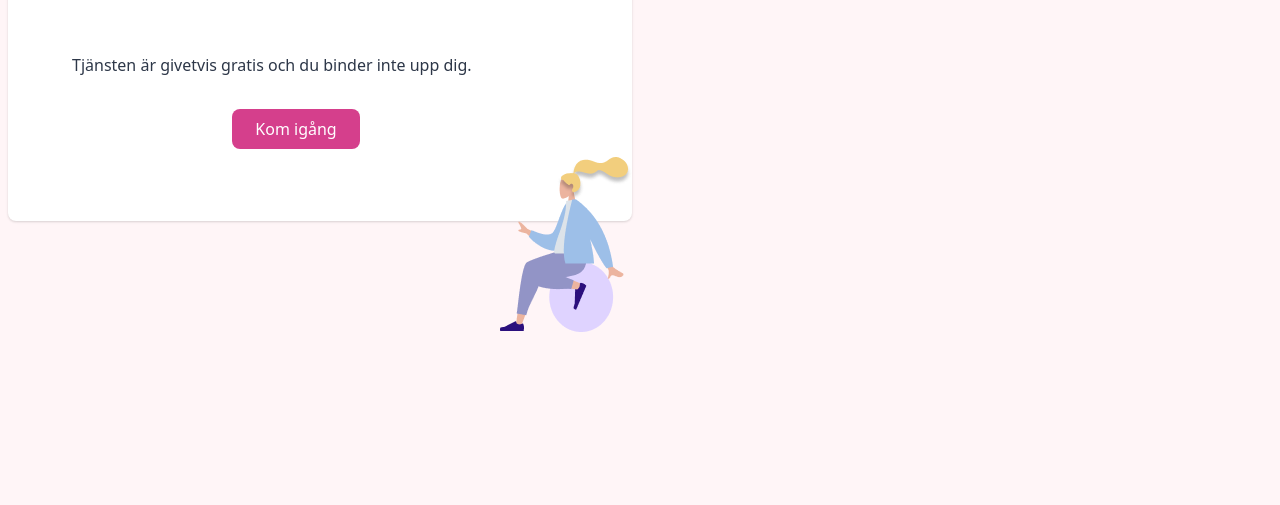
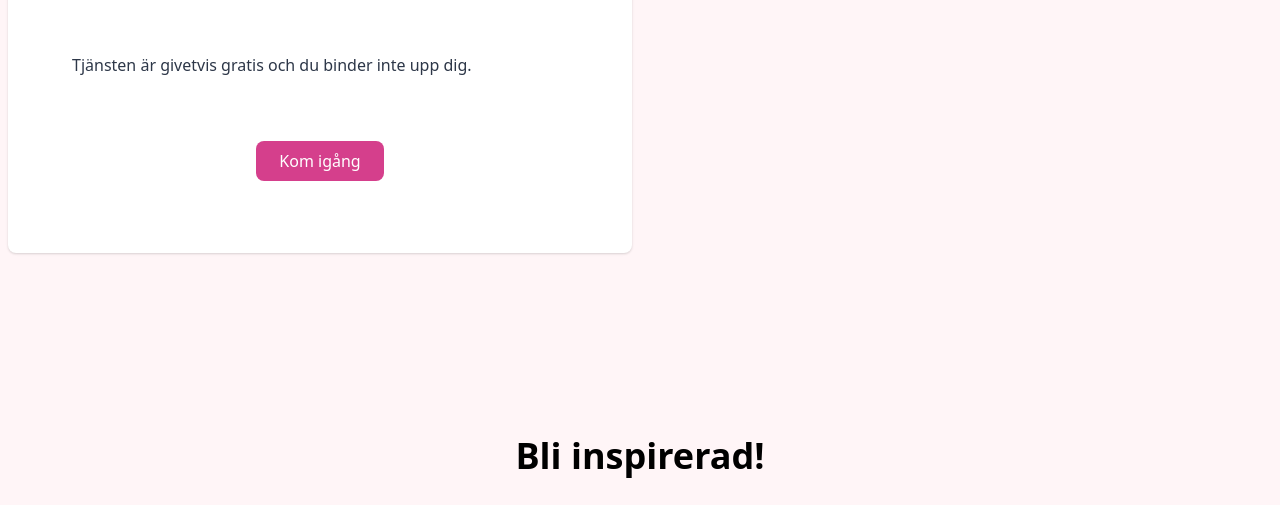
Before and after one commit to ClaesPhilip/letsgig-v2, a Gatsby site: page /newindex in a window 1280 px wide. Shown: the part 1261-1766 px from the top of the page. Built offline with nearby package versions, Linux system fonts and the light colour scheme; Gatsby itself is replaced by a stand-in of ours; what @tailwindcss/custom-forms would draw is missing.

Commit message:
Update infoRegister.js

```diff
--- a/src/components/infoRegister.js
+++ b/src/components/infoRegister.js
@@ -1,7 +1,7 @@
 import React from "react";
 
 import phone from '../images/phoneImg.svg';
-import Person from '../images/person.png';
+// import Person from '../images/person.png';
 import AppStore from '../images/appStore.svg';
 import GooglePlay from '../images/googlePlay.svg';
 
@@ -34,10 +34,10 @@
                 <img alt="Step three" src={Three} className='flex items-start ml-6' /> <li className="text-gray-800 text-base px-6 mb-5 ml-10 reg3">Du bestämmer själv hur mycket du vill jobba och inom vilka områden.</li>
                 <img alt="Step four" src={Four} className='flex items-start ml-6' /> <li className="text-gray-800 text-base px-6 mb-5 ml-10 reg4">Chatta direkt med arbetsgivare i appen.</li>
                 <img alt="Step five" src={Five} className='flex items-start ml-6' /> <li className="text-gray-800 text-base px-6 mb-5 ml-10 pb-6 reg5">Tjänsten är givetvis gratis och du binder inte upp dig.</li>
-                <img alt="Girl on yogaball" src={Person} className='float-right yogaGirl' />
+                {/* <img alt="Girl on yogaball" src={Person} className='invisible lg:visible float-right yogaGirl' /> */}
               </ul>
 
-              <a href='/' className='flex bg-pink-600 hover:bg-pink-700 duration-500 border-0 text-base text-white p-2 w-32 justify-center mx-auto rounded-lg md:mt-8 lg:mt-0 mb-16 ml-56'>Kom igång</a>
+              <a href='/' className='flex bg-pink-600 hover:bg-pink-700 duration-500 border-0 text-base text-white p-2 w-32 justify-center mx-auto rounded-lg md:mt-10 lg:mt-8 mb-16 '>Kom igång</a>
             </div>
           </div>
           <div className="w-full md:w-1/2 mobile:w-full px-2 mb-4">
```
